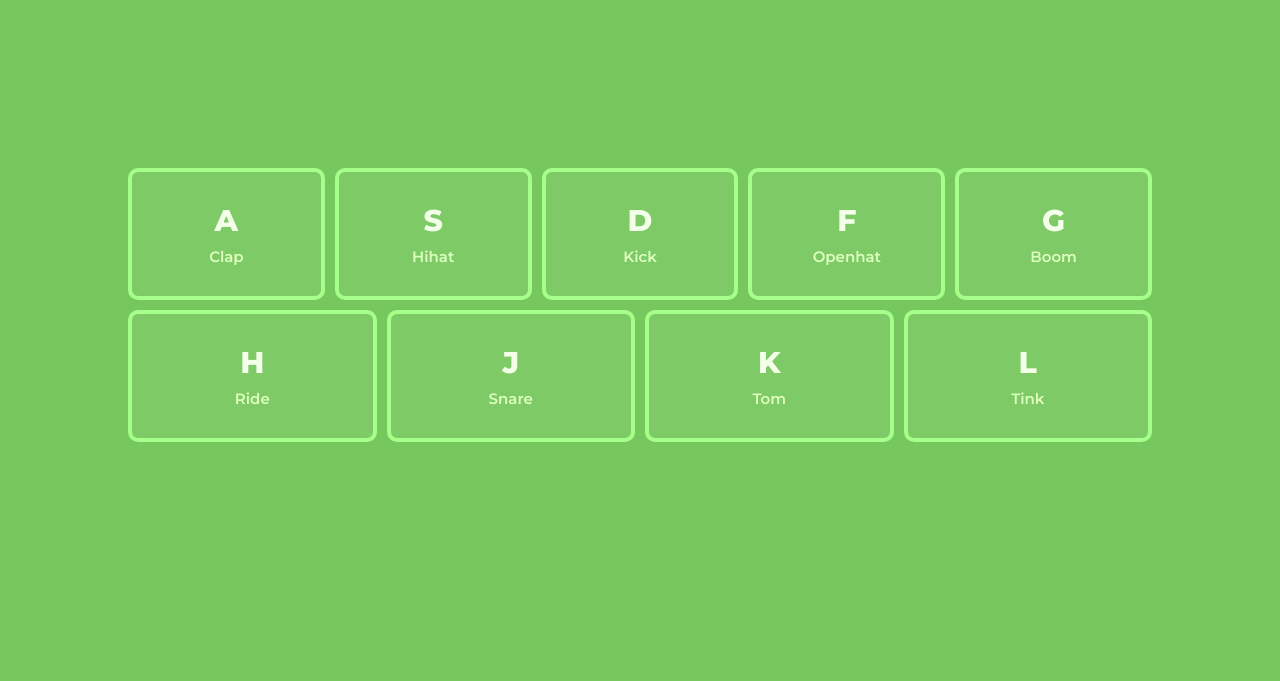
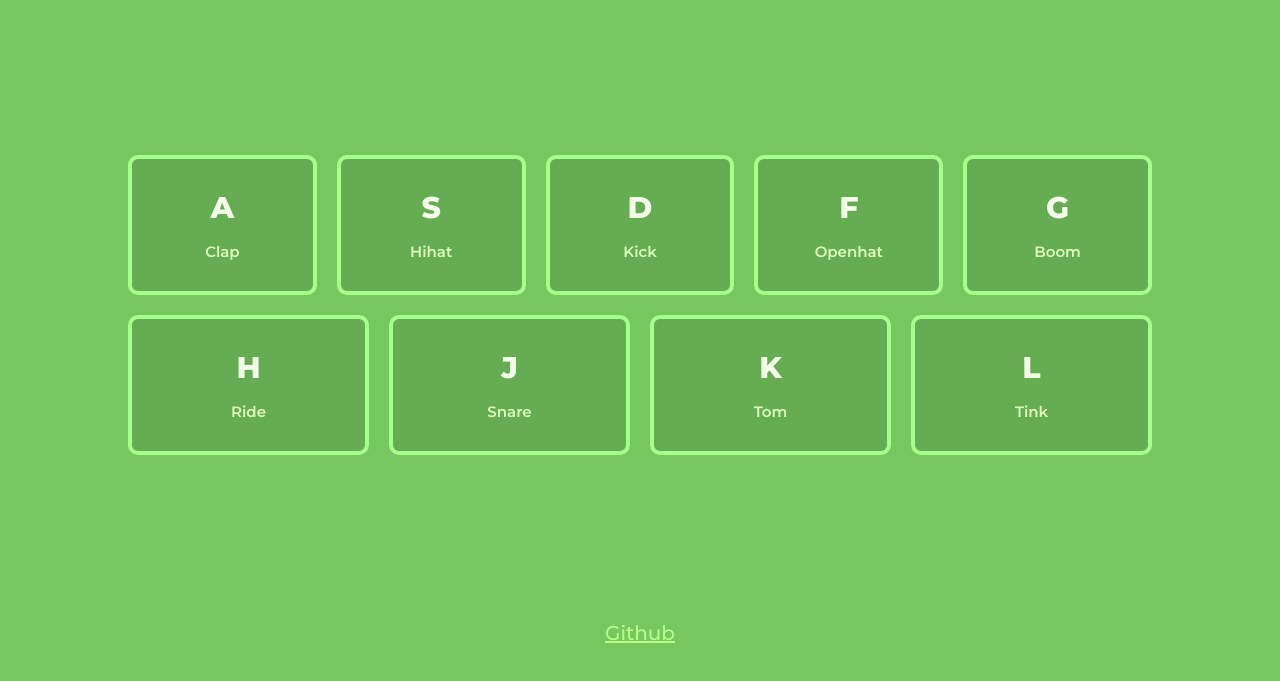
Before and after one commit to pavithiran-saravanan/drumkit, a plain HTML site: page index.html in a window 1280 px wide. Shown: the part 95-776 px from the top of the page. Drawn offline with Linux system fonts and the light colour scheme.

Commit message:
Add tap/click animation. Add github repo link.

```diff
--- a/index.html
+++ b/index.html
@@ -58,7 +58,7 @@
     </div>
     <div class="empty">
         <div class="empty-child">
-
+            <a href="https://github.com/pavithiran-saravanan/drumkit" target="_blank">Github</a>
         </div>
     </div>
     <!-- </div> -->
--- a/script.js
+++ b/script.js
@@ -21,16 +21,29 @@ function reverseAnimateKey(e){
 function clickHandler(e){
     if(!this.contains(e.target)) return;
     const sound = document.querySelector(`audio[data-key = ${this.getAttribute('data-key')}]`);
+    this.classList.add('tapped');
     if(sound){
         sound.currentTime = 0;
         sound.play();
     }
 }
 
+function bounceBack(e){
+    this.classList.remove('tapped');
+}
+
+function bounceBackAll(e){
+    keys.forEach((key)=>{
+        if(key.classList.contains('tapped')) key.classList.remove('tapped');
+    });
+}
+
 keys.forEach((key) => {
-    key.addEventListener('click', clickHandler);
+    key.addEventListener('mousedown', clickHandler);
+    key.addEventListener('mouseup', bounceBack);
 })
 
 // Add event listener to catch keydown
 window.addEventListener('keydown', animateKey);
 window.addEventListener('keyup', reverseAnimateKey);
+window.addEventListener('mouseup', bounceBackAll);
--- a/style.css
+++ b/style.css
@@ -38,7 +38,7 @@ body{
     display: flex;
     flex: 1;
     align-items: center;
-    gap: 10px;
+    gap: 20px;
     flex-wrap: wrap;
     width: 80%;
 }
@@ -46,10 +46,10 @@ body{
 .key{
     flex: 1;
     text-align: center;
-    padding: 30px 0px;
+    padding: 45px 0px;
     min-width: 80px;
 
-    background-color: #ffffff0e;
+    background-color: rgb(101, 172, 82);
     border: 4px solid #a6ff8b;
     border-radius: 10px;
 
@@ -57,20 +57,26 @@ body{
     user-select: none;
 }
 
+.key:hover {
+    /* box-shadow: 0px 0px 10px rgb(95, 255, 32); */
+    background-color: rgb(120, 199, 99);
+}
+
 @media screen and (max-width: 1400px) {
     .key {
-        flex-basis: 18%;
+        flex-basis: 17%;
+        padding: 30px 0px;
     }
 }
 
-@media screen and (max-width: 1000px) {
+@media screen and (max-width: 900px) {
     .key {
         flex-basis: 29%;
     }
 }
 
 
-@media screen and (max-width: 500px) {
+@media screen and (max-width: 600px) {
     .key {
         flex-basis: 45%;
     }
@@ -82,15 +88,10 @@ body{
     }
 }
 
-.key:hover {
-    box-shadow: 0px 0px 10px rgb(95, 255, 32);
-}
-
-
 .letter{
     font-size: 30px;
     font-weight: 800;
-    margin-bottom: 8px;
+    margin-bottom: 16px;
     color: rgb(244, 255, 234);
 }
 
@@ -104,13 +105,28 @@ body{
     transition:all 0.1s;
     transform: scale(1.1);
     border-color: #87ff54;
-    box-shadow: 0px 0px 10px rgb(95, 255, 32);
+    /* background-color: rgb(120, 199, 99); */
+    box-shadow: 0px 0px 10px rgb(106, 255, 100);
+}
+
+a, a::after, a::before {
+    color: #b6ff8b;
+    font-size: 20px;
+    font-weight: 500;
 }
 
 .empty{
     flex: 1;
+    color: white;
+    display: flex;
+    align-items: flex-end;
 }
 
 .empty-child{
     margin: 60px;
 }
+
+.tapped{
+    transition: all 0.1s;
+    transform: scale(0.9);
+}
```
